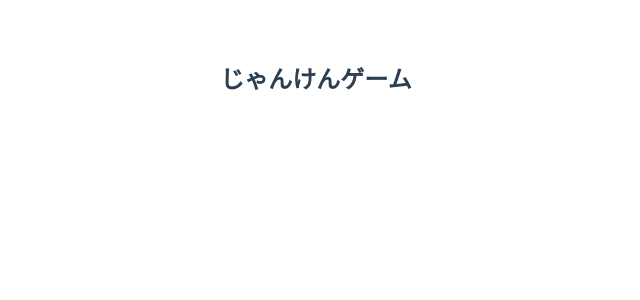
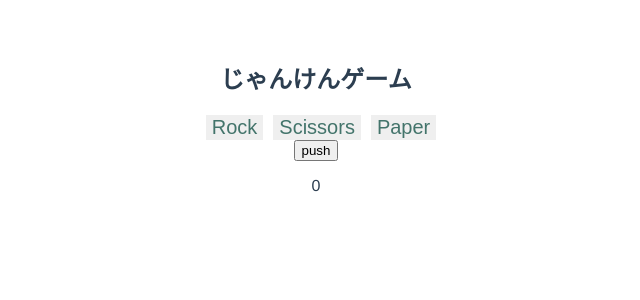
Before and after one commit to ken-1200/Janken-Vue.js, a Vue app: page / in a window 1280 px wide. Shown: the top 300 px of the page, without its empty margins (324-964 px from the left). Built offline with nearby package versions, Linux system fonts and the light colour scheme.

Commit message:
[add] 3buttons

```diff
--- a/package.json
+++ b/package.json
@@ -9,7 +9,8 @@
   },
   "dependencies": {
     "core-js": "^3.6.4",
-    "vue": "^2.6.11"
+    "vue": "^2.6.11",
+    "vue-router": "^3.1.6"
   },
   "devDependencies": {
     "@vue/cli-plugin-babel": "~4.3.0",
--- a/src/main.js
+++ b/src/main.js
@@ -1,8 +1,10 @@
-import Vue from 'vue'
-import App from './App.vue'
+import Vue from 'vue';
+import App from './App.vue';
+import router from './router';
 
 Vue.config.productionTip = false
 
 new Vue({
+  router,
   render: h => h(App),
 }).$mount('#app')
--- /dev/null
+++ b/src/router.js
@@ -0,0 +1,13 @@
+import Vue from 'vue';
+import Router from 'vue-router';
+
+const MainGame = () => import(/* webpackChunkName: "MainGame" */"./views/MainGame.vue");
+
+Vue.use(Router);
+
+export default new Router({
+  mode: 'history',
+  routes: [
+    { path: '/', component: MainGame }
+  ],
+});
--- /dev/null
+++ b/src/views/MainGame.vue
@@ -0,0 +1,65 @@
+<template>
+  <div>
+    <button @click="myRock" class="hand">Rock</button>
+    <button @click="myScissors" class="hand">Scissors</button>
+    <button @click="myPaper" class="hand">Paper</button>
+    <div>
+      <button @click="yourHand">push</button>
+      <p>{{ comNumber }}</p>
+    </div>
+  </div>
+</template>
+
+<script>
+export default {
+  data() {
+    return {
+      rock: 0,
+      scissors: 1,
+      paper: 2,
+      comNumber: 0,
+    }
+  },
+  computed: {
+
+  },
+  methods: {
+    randomIndex() {
+      return Math.floor(Math.random() * 3);
+    },
+    yourHand() {
+      return this.comNumber = this.randomIndex();
+    },
+    myRock() {
+      console.log('rock');
+    },
+    myScissors() {
+      console.log('scissors');
+    },
+    myPaper() {
+      console.log('paper');
+    }
+  }
+  // c = (a - b + 3) % 3
+};
+</script>
+
+<style>
+#app {
+  font-family: Avenir, Helvetica, Arial, sans-serif;
+  -webkit-font-smoothing: antialiased;
+  -moz-osx-font-smoothing: grayscale;
+  text-align: center;
+  color: #2c3e50;
+  margin-top: 60px;
+}
+
+.hand {
+  margin-left: 10px;
+  cursor: pointer;
+  font-size: 20px;
+  color: #43746b;
+  border-style: none;
+  outline: none;
+}
+</style>
```
Also changed, not shown: src/App.vue (+7 -0 lines), src/components/HelloWorld.vue (deleted, +0 -58 lines), 1 other file (tests, documents, lock files or other folders).
